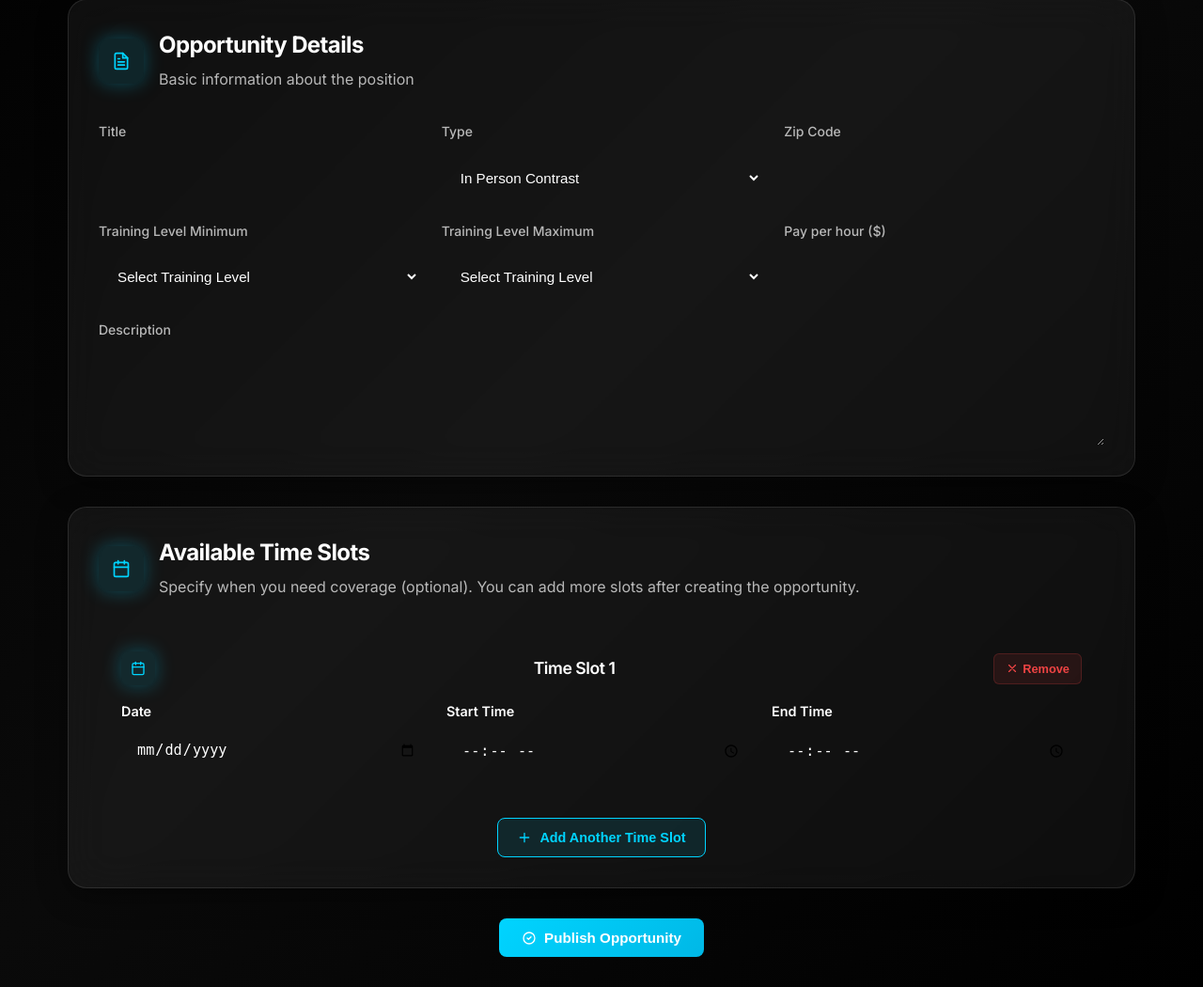
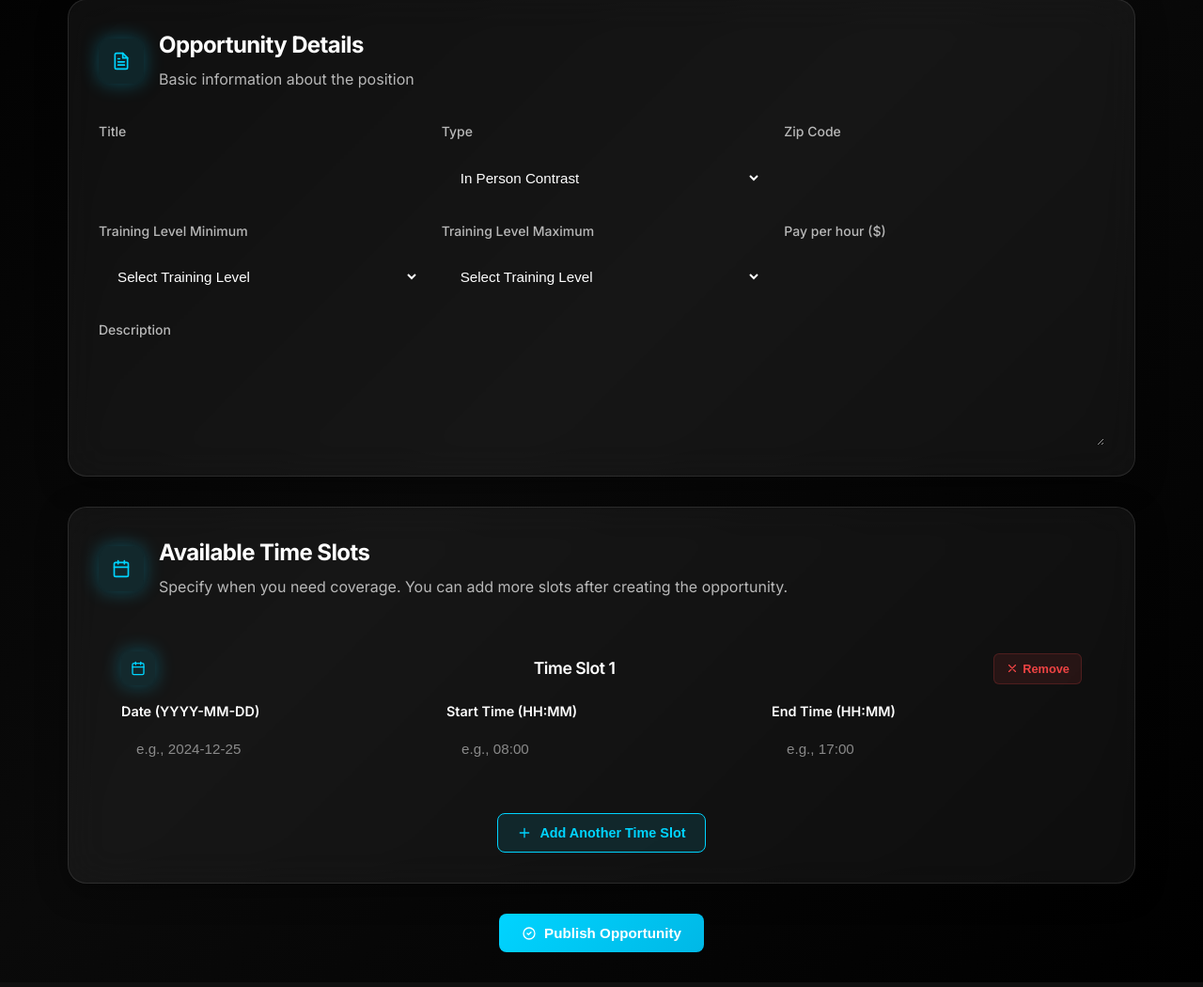
Before and after one commit to roodchris/Nucleus, a Flask app: template app/templates/opportunities/create.html in a window 1280 px wide. Shown: the part 329-1379 px from the top of the page at 94% size. Run offline with Flask 3, Linux system fonts and the light colour scheme; the template is opened without the code that fills it: values that come from a table or form of the project are taken from there, others are empty.

Commit message:
Fix time slot auto-population and make them required
- Change from date/time inputs to text inputs to prevent browser auto-population
- Add required attributes and pattern validation for proper format
- Update labels to show expected format (YYYY-MM-DD, HH:MM)
- Add helpful placeholders with examples
- Remove 'optional' text from description
- Add JavaScript validation to ensure at least one complete time slot is filled
- Prevent form submission without valid time slot data
- Text inputs won't auto-populate like date/time inputs do

```diff
--- a/app/templates/opportunities/create.html
+++ b/app/templates/opportunities/create.html
@@ -79,7 +79,7 @@
         </div>
         <div class="card-title">
           <h3>Available Time Slots</h3>
-          <p>Specify when you need coverage (optional). You can add more slots after creating the opportunity.</p>
+          <p>Specify when you need coverage. You can add more slots after creating the opportunity.</p>
         </div>
       </div>
 
@@ -107,16 +107,16 @@
 
           <div class="slot-inputs">
             <div class="input-group">
-              <label class="input-label">Date</label>
-              <input type="date" name="slot_date_0" class="form-input" placeholder="" autocomplete="off" data-empty="true" />
+              <label class="input-label">Date (YYYY-MM-DD)</label>
+              <input type="text" name="slot_date_0" class="form-input" placeholder="e.g., 2024-12-25" autocomplete="off" required pattern="\d{4}-\d{2}-\d{2}" />
             </div>
             <div class="input-group">
-              <label class="input-label">Start Time</label>
-              <input type="time" name="slot_start_0" class="form-input" placeholder="" autocomplete="off" data-empty="true" />
+              <label class="input-label">Start Time (HH:MM)</label>
+              <input type="text" name="slot_start_0" class="form-input" placeholder="e.g., 08:00" autocomplete="off" required pattern="\d{2}:\d{2}" />
             </div>
             <div class="input-group">
-              <label class="input-label">End Time</label>
-              <input type="time" name="slot_end_0" class="form-input" placeholder="" autocomplete="off" data-empty="true" />
+              <label class="input-label">End Time (HH:MM)</label>
+              <input type="text" name="slot_end_0" class="form-input" placeholder="e.g., 17:00" autocomplete="off" required pattern="\d{2}:\d{2}" />
             </div>
           </div>
         </div>
@@ -463,50 +463,56 @@ function addSlot() {
 
     <div class="slot-inputs">
       <div class="input-group">
-        <label class="input-label">Date</label>
-        <input type="date" name="slot_date_${slotCount}" class="form-input" placeholder="" autocomplete="off" data-empty="true" />
+        <label class="input-label">Date (YYYY-MM-DD)</label>
+        <input type="text" name="slot_date_${slotCount}" class="form-input" placeholder="e.g., 2024-12-25" autocomplete="off" required pattern="\d{4}-\d{2}-\d{2}" />
       </div>
       <div class="input-group">
-        <label class="input-label">Start Time</label>
-        <input type="time" name="slot_start_${slotCount}" class="form-input" placeholder="" autocomplete="off" data-empty="true" />
+        <label class="input-label">Start Time (HH:MM)</label>
+        <input type="text" name="slot_start_${slotCount}" class="form-input" placeholder="e.g., 08:00" autocomplete="off" required pattern="\d{2}:\d{2}" />
       </div>
       <div class="input-group">
-        <label class="input-label">End Time</label>
-        <input type="time" name="slot_end_${slotCount}" class="form-input" placeholder="" autocomplete="off" data-empty="true" />
+        <label class="input-label">End Time (HH:MM)</label>
+        <input type="text" name="slot_end_${slotCount}" class="form-input" placeholder="e.g., 17:00" autocomplete="off" required pattern="\d{2}:\d{2}" />
       </div>
     </div>
   `;
 
   container.appendChild(newSlot);
   slotCount++;
-
-  // Clear the newly added inputs
-  const newInputs = newSlot.querySelectorAll('input[type="date"], input[type="time"]');
-  newInputs.forEach(input => {
-    input.value = '';
-  });
 }
 
 function removeSlot(button) {
   button.closest('.slot-card').remove();
 }
 
-// Clear all time slot inputs on page load to ensure they're empty
+// Form validation for time slots
 document.addEventListener('DOMContentLoaded', function() {
-  clearTimeSlotInputs();
+  const form = document.querySelector('.opportunity-form');
+  if (form) {
+    form.addEventListener('submit', function(e) {
+      const timeSlotInputs = document.querySelectorAll('input[name^="slot_date_"], input[name^="slot_start_"], input[name^="slot_end_"]');
+      let hasValidTimeSlot = false;
 
-  // Also clear inputs periodically to prevent browser auto-fill
-  setInterval(clearTimeSlotInputs, 1000);
+      // Check if at least one complete time slot is filled
+      for (let i = 0; i < timeSlotInputs.length; i += 3) {
+        const dateInput = timeSlotInputs[i];
+        const startInput = timeSlotInputs[i + 1];
+        const endInput = timeSlotInputs[i + 2];
+
+        if (dateInput && startInput && endInput &&
+            dateInput.value.trim() && startInput.value.trim() && endInput.value.trim()) {
+          hasValidTimeSlot = true;
+          break;
+        }
+      }
+
+      if (!hasValidTimeSlot) {
+        e.preventDefault();
+        alert('Please fill in at least one complete time slot (date, start time, and end time).');
+        return false;
+      }
+    });
+  }
 });
-
-function clearTimeSlotInputs() {
-  const timeSlotInputs = document.querySelectorAll('input[name^="slot_date_"], input[name^="slot_start_"], input[name^="slot_end_"]');
-  timeSlotInputs.forEach(input => {
-    if (input.getAttribute('data-empty') === 'true' && !input.value) {
-      // Only clear if it's marked as empty and currently has no value
-      input.value = '';
-    }
-  });
-}
 </script>
 {% endblock %}
```
